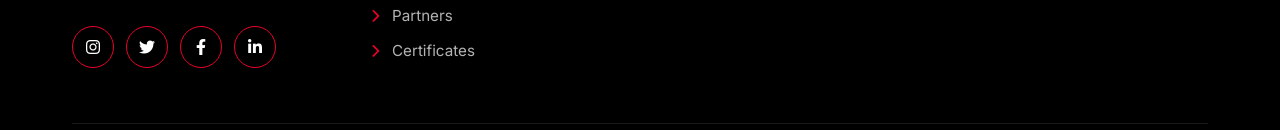
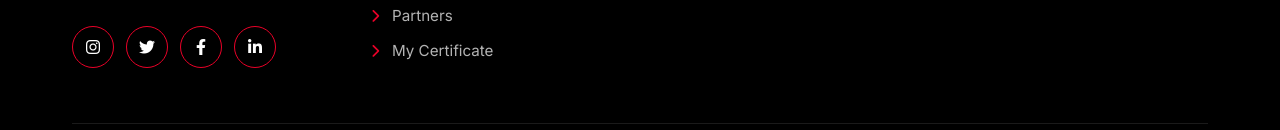
Before and after one commit to Yoosuph/tedx, a React (Vite) app: page / in a window 1280 px wide. Shown: the part 4135-4265 px from the top of the page. Built offline with nearby package versions, Linux system fonts and the light colour scheme; no server answers; the database is empty.

Commit message:
added certificate section

```diff
--- a/src/components/layout/Footer.jsx
+++ b/src/components/layout/Footer.jsx
@@ -9,7 +9,7 @@ const quickLinks = [
   { label: 'Schedule', href: '#schedule' },
   { label: 'Gallery', href: '#gallery' },
   { label: 'Partners', href: '#partners' },
-  { label: 'Certificates', href: '/certificates' },
+  { label: 'My Certificate', href: '/my-certificate' },
 ];
 
 const socialIcons = [
```
